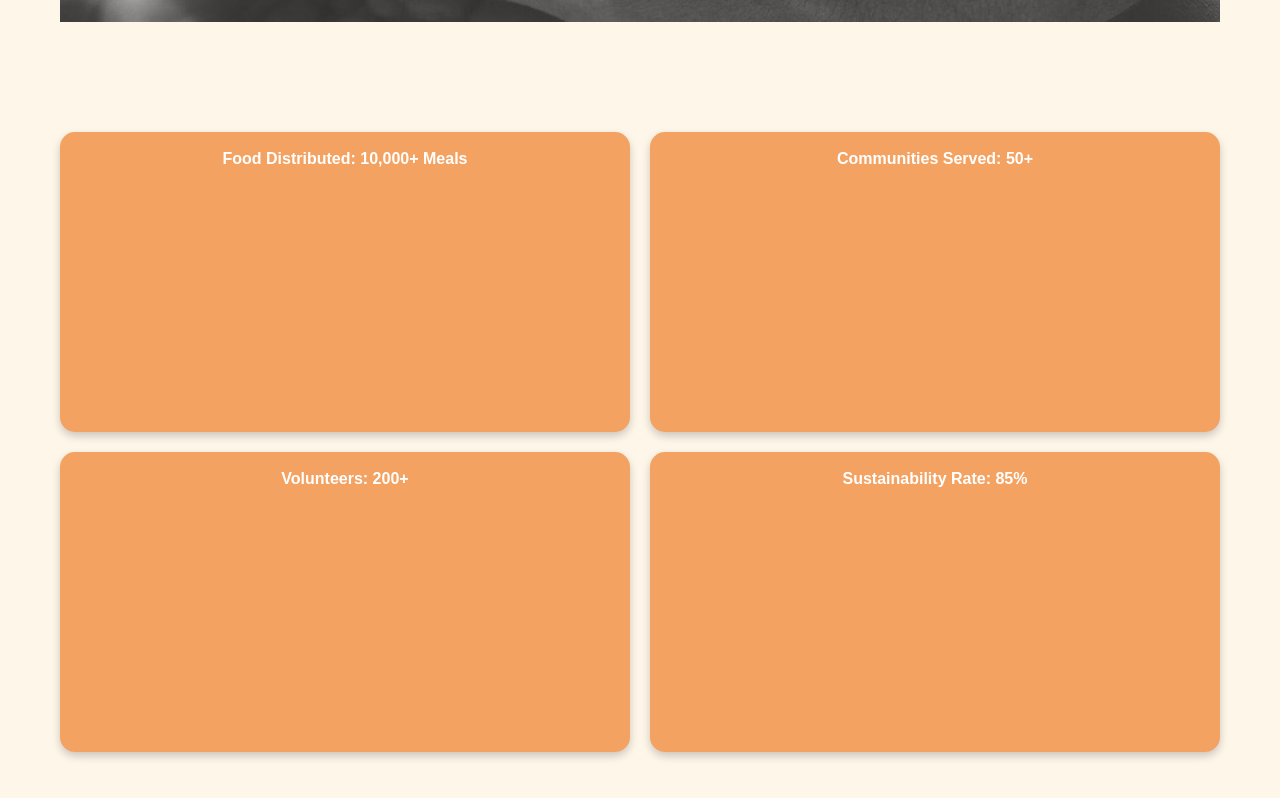
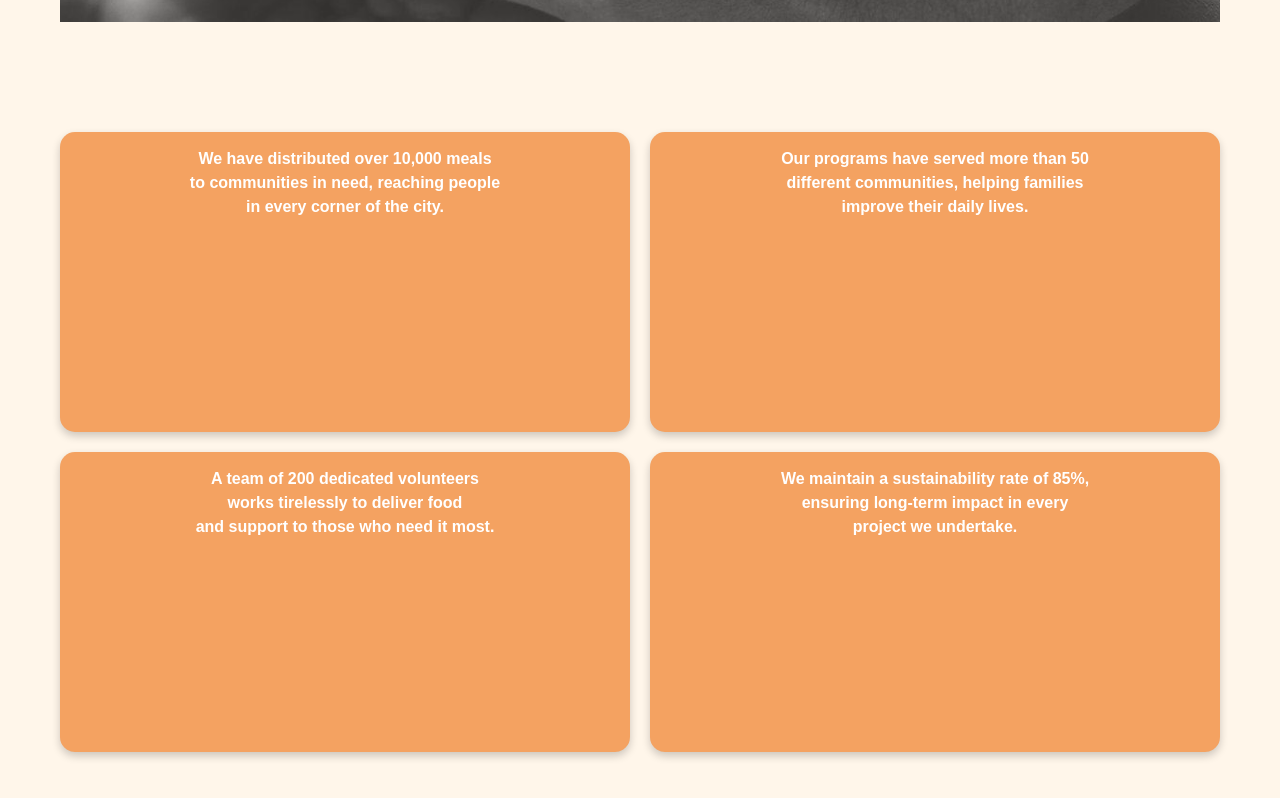
Before and after one commit to mirazumcse20230104130/annodaan, a React (Create React App) app in the folder annodaan/: page /about in a window 1280 px wide. Shown: the part 1028-1826 px from the top of the page. Built offline with nearby package versions, Linux system fonts and the light colour scheme.

Commit message:
about us changes

```diff
--- a/annodaan/src/AboutUs.js
+++ b/annodaan/src/AboutUs.js
@@ -43,11 +43,28 @@ const AboutUs = () => {
               </div>
 
               <div className="mission-boxes">
-                <div className="box">Food Distributed: 10,000+ Meals</div>
-                <div className="box">Communities Served: 50+</div>
-                <div className="box">Volunteers: 200+</div>
-                <div className="box">Sustainability Rate: 85%</div>
-              </div>
+              <div className="box">
+    We have distributed over 10,000 meals <br />
+    to communities in need, reaching people <br />
+    in every corner of the city.
+  </div>
+  <div className="box">
+    Our programs have served more than 50 <br />
+    different communities, helping families <br />
+    improve their daily lives.
+  </div>
+  <div className="box">
+    A team of 200 dedicated volunteers <br />
+    works tirelessly to deliver food <br />
+    and support to those who need it most.
+  </div>
+  <div className="box">
+    We maintain a sustainability rate of 85%, <br />
+    ensuring long-term impact in every <br />
+    project we undertake.
+  </div>
+</div>
+
             </>
           )}
 
```
